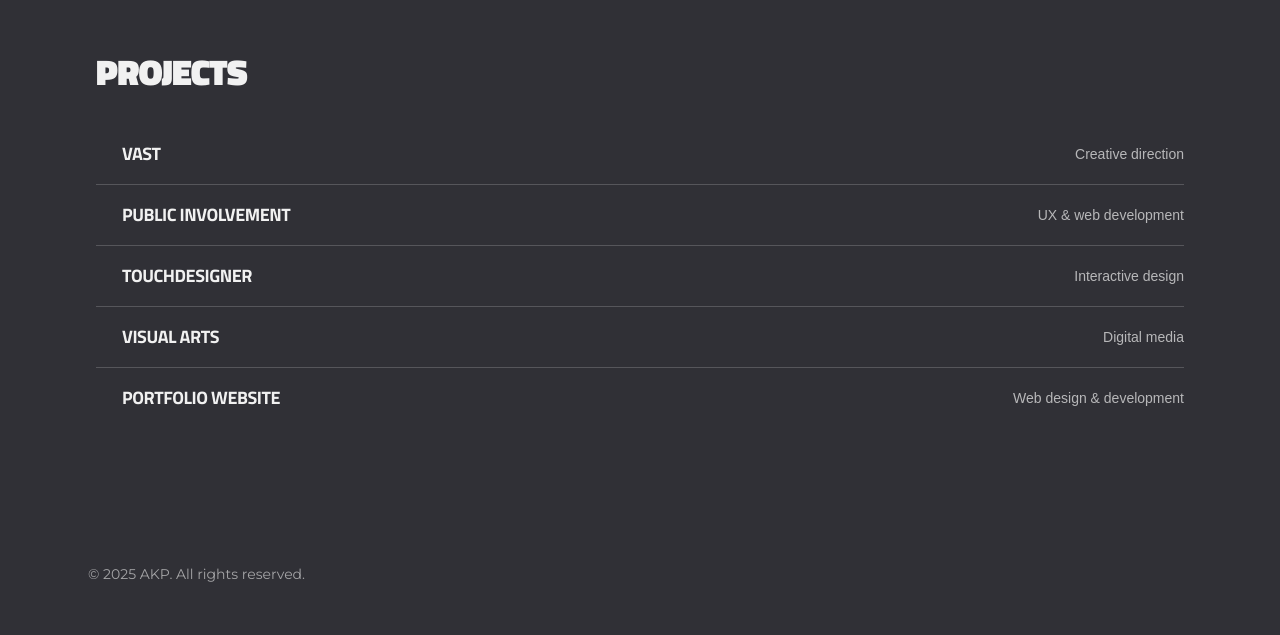
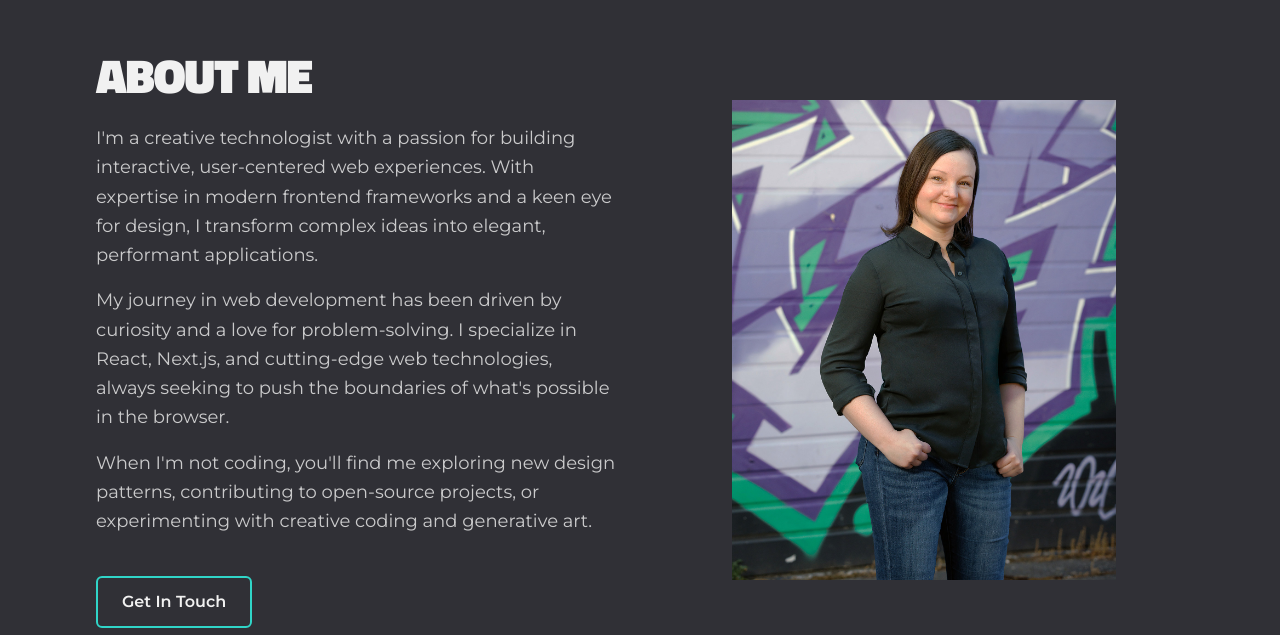
Before and after one commit to Aprattcodes/akpfolio-next, a Next.js app: page / in a window 1280 px wide. Shown: the part 905-1540 px from the top of the page. Built offline with nearby package versions, Linux system fonts and the light colour scheme; a web font is replaced by a local one.

Commit message:
[design] migrate to Tailwind 4.1 and add Bio section
Removes Flowbite for pure Tailwind 4.1. Adds WCAG AA compliant Bio component and single-page scroll navigation.

```diff
--- a/package.json
+++ b/package.json
@@ -9,7 +9,6 @@
     "lint": "eslint"
   },
   "dependencies": {
-    "flowbite": "^3.1.2",
     "framer-motion": "^12.23.24",
     "lucide-react": "^0.552.0",
     "motion": "^12.23.24",
--- /dev/null
+++ b/src/app/components/Bio.tsx
@@ -0,0 +1,76 @@
+"use client";
+
+import { motion } from "framer-motion";
+import Image from "next/image";
+
+export default function Bio() {
+  return (
+    <section className="container py-16 px-6 sm:py-24 sm:px-12 lg:px-24" aria-labelledby="bio-heading">
+      <div className="mx-auto max-w-6xl">
+        <motion.div
+          initial={{ opacity: 0, y: 20 }}
+          whileInView={{ opacity: 1, y: 0 }}
+          viewport={{ once: true }}
+          transition={{ duration: 0.6 }}
+          className="grid grid-cols-1 gap-8 md:grid-cols-2 md:gap-12 items-center"
+        >
+          {/* Image Column */}
+          <div className="order-1 md:order-2 flex justify-center">
+            <div className="relative w-64 h-64 sm:w-80 sm:h-80 lg:w-96 lg:h-120">
+              <Image
+                src="/img/Alyssa-2024-Headshot-full.jpg"
+                alt="Professional headshot of Alyssa, a creative technologist and developer"
+                fill
+                className="object-cover"
+                priority
+                sizes="(max-width: 640px) 256px, (max-width: 1024px) 320px, 384px"
+              />
+            </div>
+          </div>
+
+          {/* Text Column */}
+          <article className="order-2 md:order-1 space-y-6">
+            <h2
+              id="bio-heading"
+              className="text-3xl sm:text-4xl lg:text-5xl font-heading font-extrabold uppercase tracking-tight text-lightest"
+            >
+              About Me
+            </h2>
+
+            <div className="space-y-4">
+              <p className="text-base sm:text-lg text-lightest/90 leading-relaxed">
+                I&apos;m a creative technologist with a passion for building interactive,
+                user-centered web experiences. With expertise in modern frontend frameworks
+                and a keen eye for design, I transform complex ideas into elegant,
+                performant applications.
+              </p>
+
+              <p className="text-base sm:text-lg text-lightest/90 leading-relaxed">
+                My journey in web development has been driven by curiosity and a love
+                for problem-solving. I specialize in React, Next.js, and cutting-edge
+                web technologies, always seeking to push the boundaries of what&apos;s possible
+                in the browser.
+              </p>
+
+              <p className="text-base sm:text-lg text-lightest/90 leading-relaxed">
+                When I&apos;m not coding, you&apos;ll find me exploring new design patterns,
+                contributing to open-source projects, or experimenting with creative coding
+                and generative art.
+              </p>
+            </div>
+
+            <div className="pt-4">
+              <a
+                href="#contact"
+                className="inline-flex items-center rounded-md border-2 border-accent2 px-6 py-3 font-semibold text-lightest hover:bg-accent2/10 transition-colors duration-200 focus:outline-none focus:ring-2 focus:ring-accent2 focus:ring-offset-2 focus:ring-offset-darkest"
+                aria-label="Navigate to contact section"
+              >
+                Get In Touch
+              </a>
+            </div>
+          </article>
+        </motion.div>
+      </div>
+    </section>
+  );
+}
--- a/src/app/components/Hero.tsx
+++ b/src/app/components/Hero.tsx
@@ -4,10 +4,10 @@
 import Link from "next/link";
 
 export default function Hero() {
-  // scroll to #projects section
-  const handleScroll = (e: React.MouseEvent<HTMLAnchorElement>) => {
+  // scroll to section
+  const handleScroll = (e: React.MouseEvent<HTMLAnchorElement>, targetId: string) => {
     e.preventDefault();
-    const target = document.querySelector("#projects");
+    const target = document.querySelector(targetId);
     target?.scrollIntoView({ behavior: "smooth" });
   };
 
@@ -39,17 +39,18 @@
       >
         <a
           href="#projects"
-          onClick={handleScroll}
+          onClick={(e) => handleScroll(e, "#projects")}
           className="inline-flex items-center rounded-md border-2 border-accent2 px-6 py-3 font-semibold text-lightest hover:bg-accent2/10 cursor-pointer"
         >
           Portfolio
         </a>
-        <Link
-          href="/about"
-          className="inline-flex items-center rounded-md border-2 border-alert px-6 py-3 font-semibold text-lightest hover:bg-alert/10"
+        <a
+          href="#about"
+          onClick={(e) => handleScroll(e, "#about")}
+          className="inline-flex items-center rounded-md border-2 border-alert px-6 py-3 font-semibold text-lightest hover:bg-alert/10 cursor-pointer"
         >
           About
-        </Link>
+        </a>
         <Link
           href="/resume"
           className="inline-flex items-center rounded-md bg-alert px-6 py-3 font-semibold text-darkest hover:brightness-105"
--- a/src/app/page.tsx
+++ b/src/app/page.tsx
@@ -1,12 +1,16 @@
 "use client";
 
 import Hero from "@/app/components/Hero";
+import Bio from "@/app/components/Bio";
 import ProjectsList from "@/app/components/ProjectsList";
 
 export default function Home() {
   return (
     <main className="bg-darkest text-lightest">
       <Hero />
+      <section id="about">
+        <Bio />
+      </section>
       <section id="projects">
         <ProjectsList />
       </section>
--- a/tailwind.config.ts
+++ b/tailwind.config.ts
@@ -1,12 +1,7 @@
 import type { Config } from "tailwindcss";
-import flowbite from "flowbite/plugin";
 
 const config: Config = {
-  content: [
-    "./src/**/*.{js,ts,jsx,tsx,mdx}",
-    "./node_modules/flowbite/**/*.js",
-  ],
-  plugins: [flowbite],
+  content: ["./src/**/*.{js,ts,jsx,tsx,mdx}"],
 };
 
 export default config;
```
Also changed, not shown: 1 other file (tests, documents, lock files or other folders).
